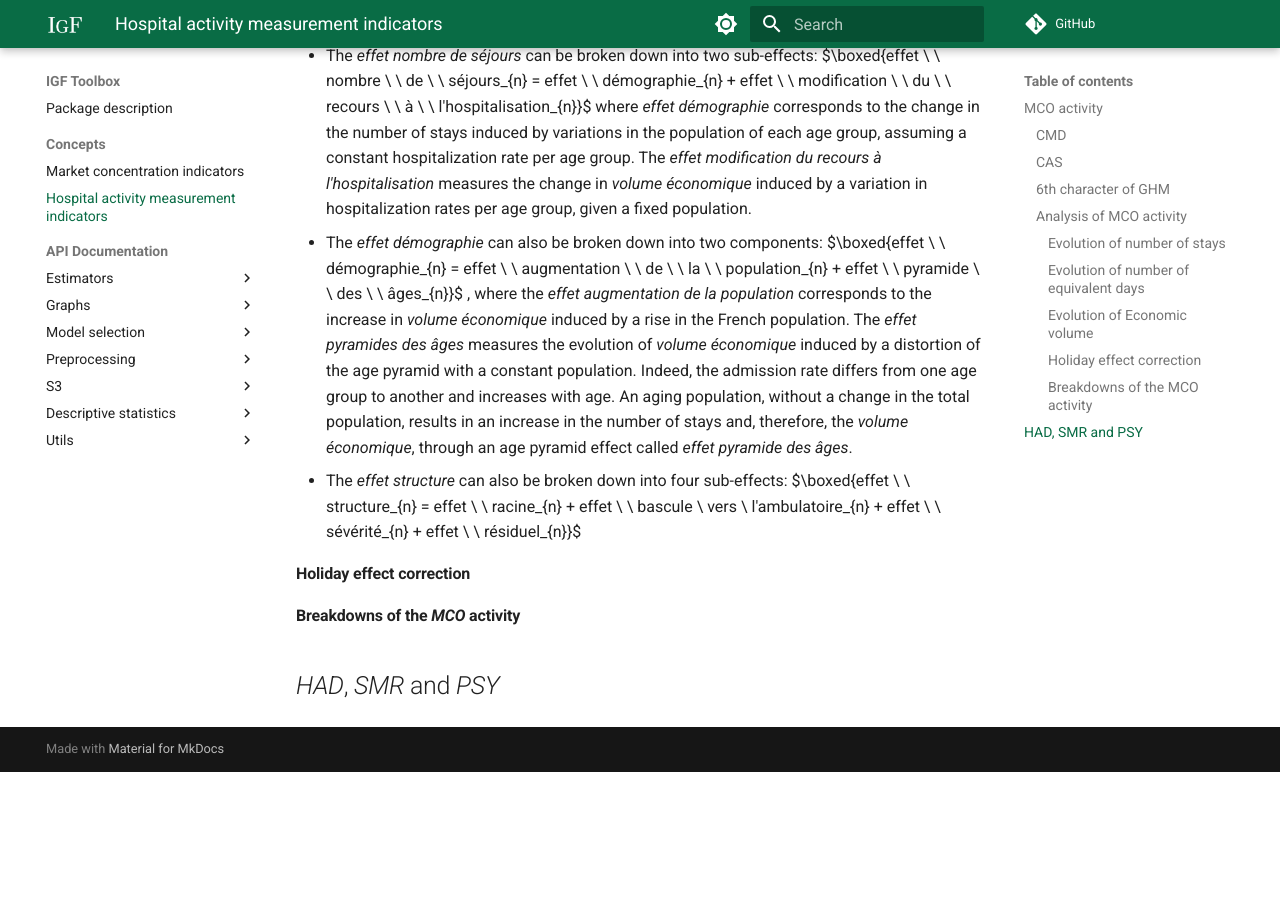
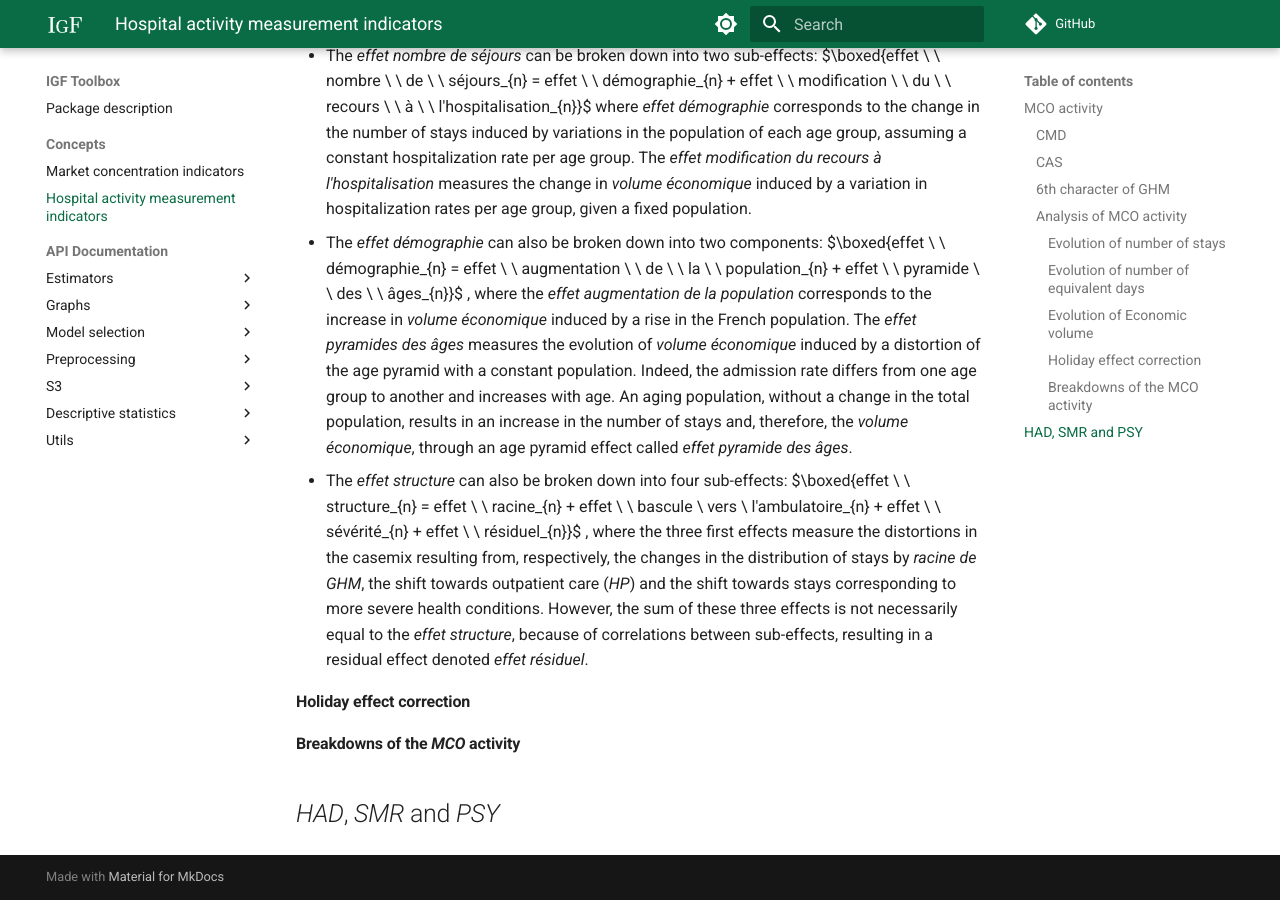
Before and after one commit to IGF-PSD/igf_toolbox, an MkDocs documentation site: the page built from docs/concepts/HOSPITAL_ACTIVITY.md, in a window 1280 px wide and 900 px high, scrolled down 6629 px. Built offline with MkDocs 1.6.1 and Material for MkDocs 9.7.7, drawn with Linux system fonts in a browser that asks for light colours; formulas are drawn with MathJax 3; comment, search, counter and statistics services are not loaded; before the commit the page ends 7401 px from its top, so only the background shows below that.

Commit message:
Update HOSPITAL_ACTIVITY.md

```diff
--- a/docs/concepts/HOSPITAL_ACTIVITY.md
+++ b/docs/concepts/HOSPITAL_ACTIVITY.md
@@ -148,7 +148,7 @@
 
 - The *effet nombre de séjours* can be broken down into two sub-effects: $\boxed{effet \ \ nombre \ \ de \ \ séjours_{n} = effet \ \ démographie_{n} + effet \ \ modification \ \ du \ \ recours \ \ à \ \ l'hospitalisation_{n}}$ where *effet démographie* corresponds to the change in the number of stays induced by variations in the population of each age group, assuming a constant hospitalization rate per age group. The *effet modification du recours à l'hospitalisation* measures the change in *volume économique* induced by a variation in hospitalization rates per age group, given a fixed population.
   - The *effet démographie* can also be broken down into two components: $\boxed{effet \ \ démographie_{n} = effet \ \ augmentation \ \ de \ \ la \ \ population_{n} + effet \ \ pyramide \ \ des \ \ âges_{n}}$ , where the *effet augmentation de la population* corresponds to the increase in *volume économique* induced by a rise in the French population. The *effet pyramides des âges* measures the evolution of *volume économique* induced by a distortion of the age pyramid with a constant population. Indeed, the admission rate differs from one age group to another and increases with age. An aging population, without a change in the total population, results in an increase in the number of stays and, therefore, the *volume économique*, through an age pyramid effect called *effet pyramide des âges*.
-- The *effet structure* can also be broken down into four sub-effects: $\boxed{effet \ \ structure_{n} = effet \ \ racine_{n} + effet \ \ bascule \\ vers \\ l'ambulatoire_{n} + effet \ \ sévérité_{n} + effet \ \ résiduel_{n}}$
+- The *effet structure* can also be broken down into four sub-effects: $\boxed{effet \ \ structure_{n} = effet \ \ racine_{n} + effet \ \ bascule \\ vers \\ l'ambulatoire_{n} + effet \ \ sévérité_{n} + effet \ \ résiduel_{n}}$ , where the three first effects measure the distortions in the casemix resulting from, respectively, the changes in the distribution of stays by *racine de GHM*, the shift towards outpatient care (*HP*) and the shift towards stays corresponding to more severe health conditions. However, the sum of these three effects is not necessarily equal to the *effet structure*, because of correlations between sub-effects, resulting in a residual effect denoted *effet résiduel*.
 
 
 
```
